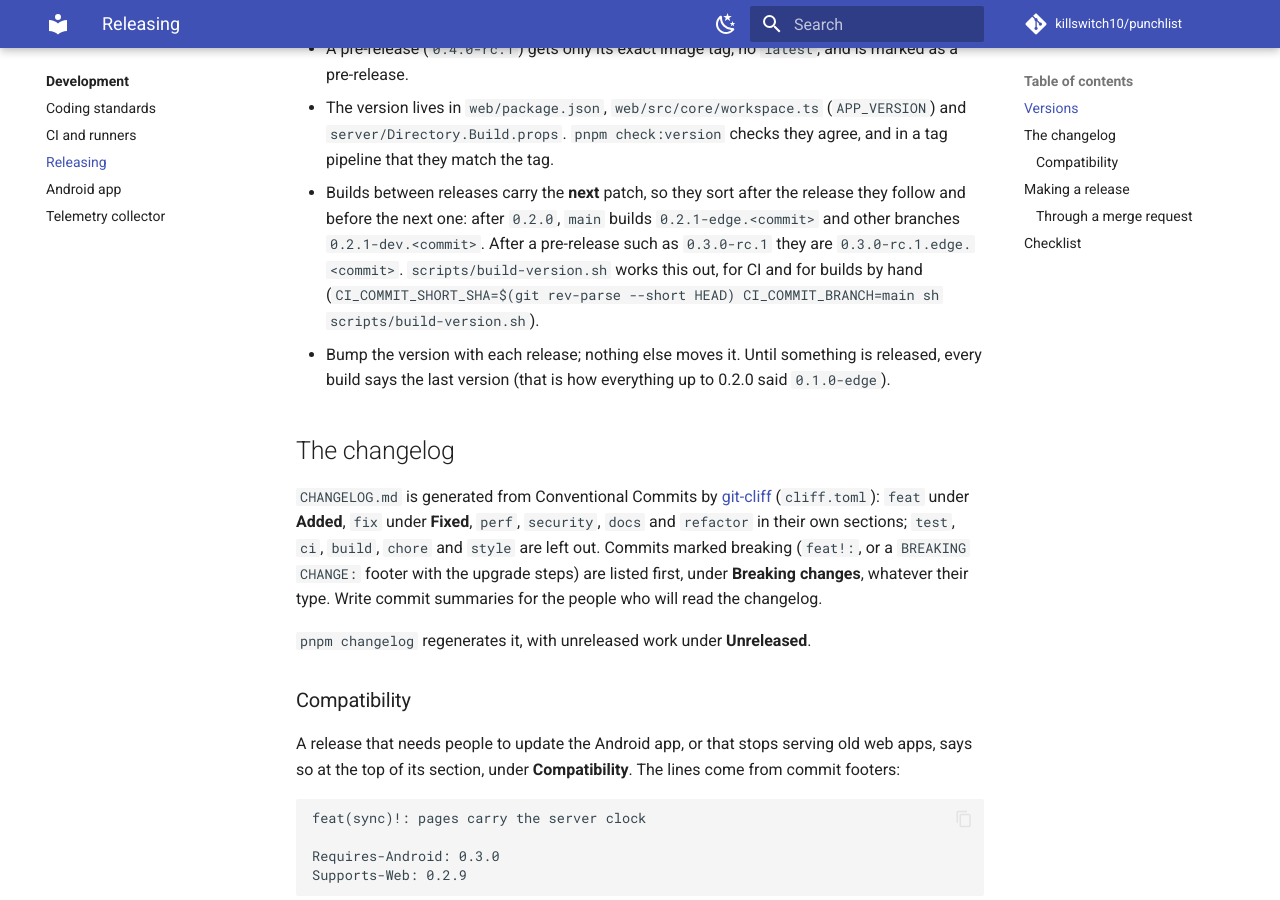
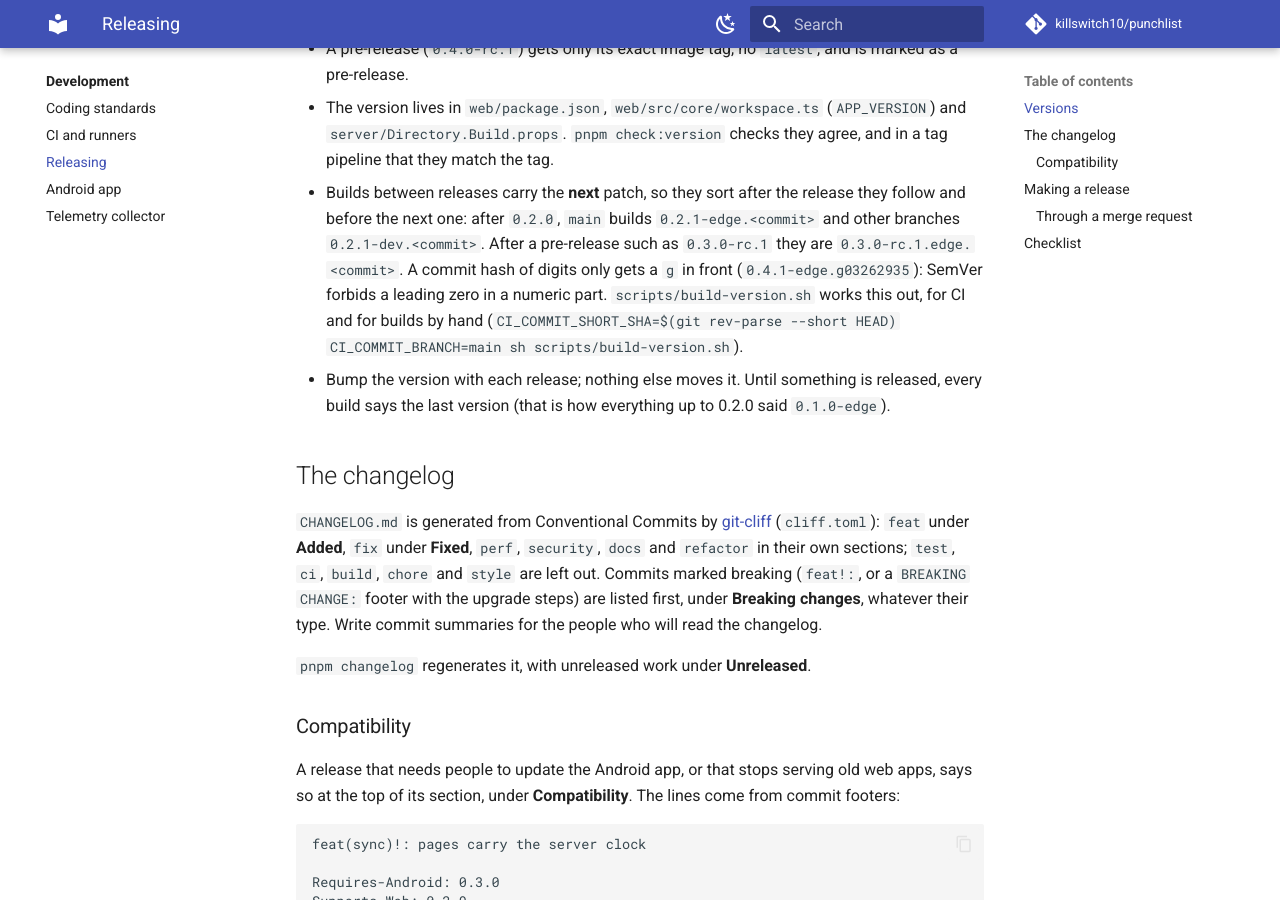
Before and after one commit to KillSwitchIO/PeckList, an MkDocs documentation site: the page built from docs/development/releasing.md, in a window 1280 px wide and 900 px high, scrolled down 588 px. Built offline with MkDocs 1.6.1 and Material for MkDocs 9.7.7, drawn with Linux system fonts in a browser that asks for light colours; comment, search, counter and statistics services are not loaded.

Commit message:
fix(ci): a commit hash of digits only still makes a valid build version

```diff
--- a/.gitlab-ci.yml
+++ b/.gitlab-ci.yml
@@ -428,7 +428,10 @@ android-release:
       if [ -n "${CI_COMMIT_TAG:-}" ]; then
         VERSION=$(echo "$CI_COMMIT_TAG" | sed 's/^v//; s/+.*//')
       else
-        VERSION="$(sed -n 's:.*<Version>\(.*\)</Version>.*:\1:p' server/Directory.Build.props)-edge.$CI_COMMIT_SHORT_SHA"
+        # A digits-only hash gets a letter, as in scripts/build-version.sh (SemVer forbids 0123).
+        SHA=$CI_COMMIT_SHORT_SHA
+        case "$SHA" in *[!0-9]*) ;; *) SHA="g$SHA" ;; esac
+        VERSION="$(sed -n 's:.*<Version>\(.*\)</Version>.*:\1:p' server/Directory.Build.props)-edge.$SHA"
       fi
       export PUNCHLIST_VERSION="$VERSION" PUNCHLIST_VERSION_CODE="$CI_PIPELINE_IID" PUNCHLIST_REVISION="$CI_COMMIT_SHA"
       export ANDROID_KEYSTORE_FILE="$CI_PROJECT_DIR/release-key.p12"
--- a/docs/development/releasing.md
+++ b/docs/development/releasing.md
@@ -23,8 +23,10 @@ release with notes.
 - Builds between releases carry the **next** patch, so they sort after the release they follow and
   before the next one: after `0.2.0`, `main` builds `0.2.1-edge.<commit>` and other branches
   `0.2.1-dev.<commit>`. After a pre-release such as `0.3.0-rc.1` they are
-  `0.3.0-rc.1.edge.<commit>`. `scripts/build-version.sh` works this out, for CI and for builds by
-  hand (`CI_COMMIT_SHORT_SHA=$(git rev-parse --short HEAD) CI_COMMIT_BRANCH=main sh
+  `0.3.0-rc.1.edge.<commit>`. A commit hash of digits only gets a `g` in front
+  (`0.4.1-edge.g03262935`): SemVer forbids a leading zero in a numeric part.
+  `scripts/build-version.sh` works this out, for CI and for builds by hand
+  (`CI_COMMIT_SHORT_SHA=$(git rev-parse --short HEAD) CI_COMMIT_BRANCH=main sh
   scripts/build-version.sh`).
 - Bump the version with each release; nothing else moves it. Until something is released, every
   build says the last version (that is how everything up to 0.2.0 said `0.1.0-edge`).
```
Also changed, not shown: 2 other files.
